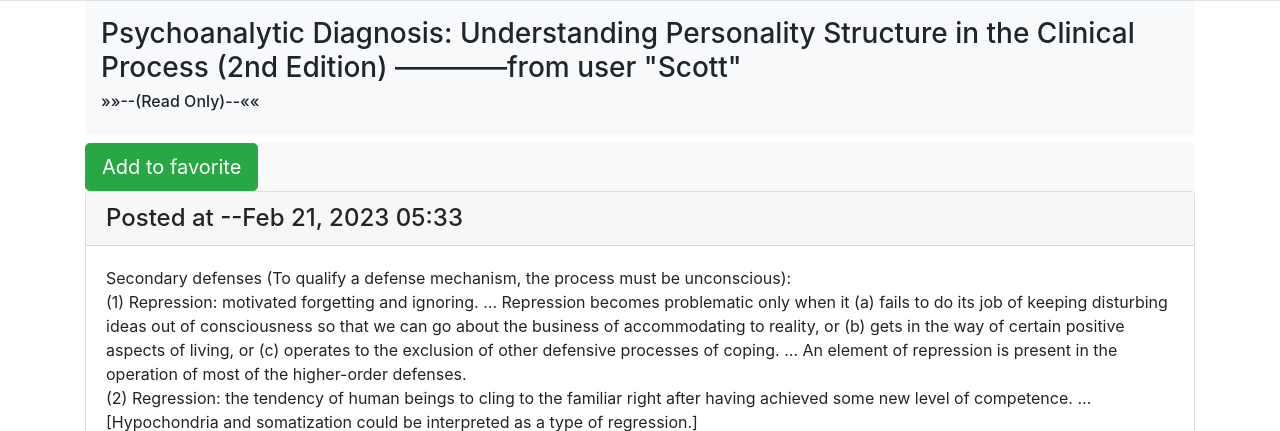
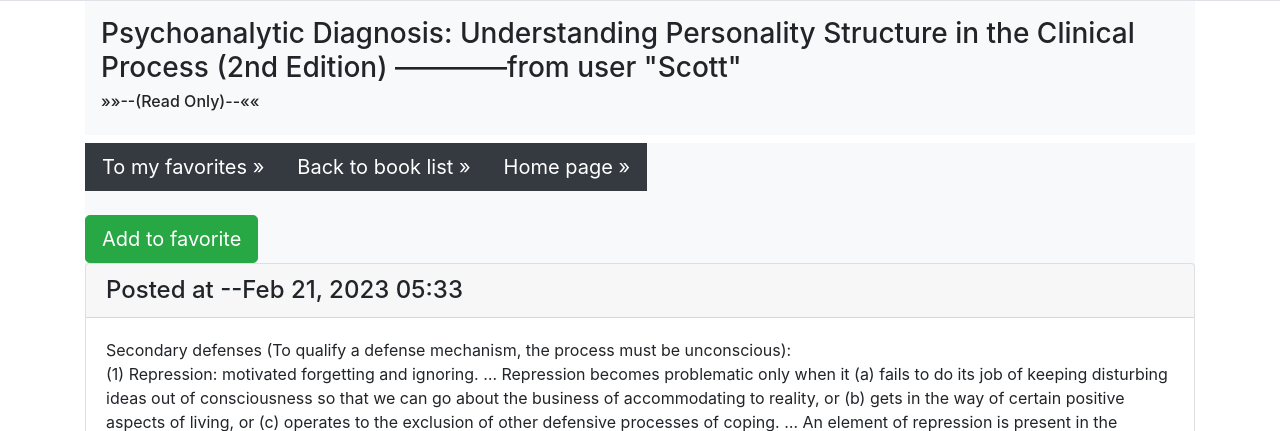
Before and after one commit to Scott97612/Book-share-Django-website, a Django app: page /titles/38/ in a window 1280 px wide. Shown: the part 294-725 px from the top of the page. Run offline with Django 4.2, Linux system fonts and the light colour scheme; a user stored in the database is signed in; data comes from the database, SQL or seed files in the repository; both versions use the stored data as it was after the commit; some libraries are stand-ins or nearby versions.

Commit message:
Some minor template improvement.

```diff
--- a/book_share/settings.py
+++ b/book_share/settings.py
@@ -24,9 +24,9 @@ BASE_DIR = Path(__file__).resolve().parent.parent
 SECRET_KEY = 'django-insecure-s5bc26=cl13uj97jry#p+(s)i&97@##%tsxb_f352q*!$ems!v'
 
 # SECURITY WARNING: don't run with debug turned on in production!
-DEBUG = True
+DEBUG = False
 
-ALLOWED_HOSTS = []
+ALLOWED_HOSTS = ['*']
 
 
 # Application definition
--- a/content/templates/content/book.html
+++ b/content/templates/content/book.html
@@ -6,7 +6,13 @@
 {% endblock page_header %}
 
 {% block content %}
+<div class="btn-group btn-group-lg btn-dark" role="group" aria-label="user_auth">
+                <a href="{% url 'content:my_favorite' %}" class="btn btn-dark" >To my favorites &raquo;</a>
+                <a href="{% url 'content:titles' %}" class="btn btn-dark" >Back to book list &raquo;</a>
+                <a href="{% url 'content:index' %}" class="btn btn-dark" >Home page &raquo;</a>
+            </div>
 
+<br><br>
 {% if read_only %}
     {% if is_favorite %}
         <a class="btn btn-lg btn-danger" href="{% url 'content:add_or_remove_favorite' title.id %}" role="button">
```
Also changed, not shown: db.sqlite3.
